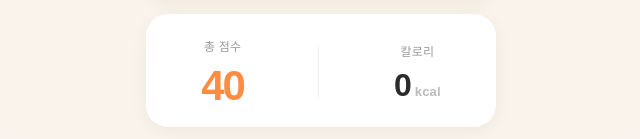
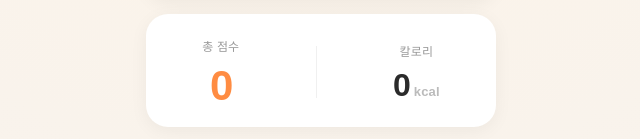
Before and after one commit to 2026-SMHRD-KDT-HealthCare-5/FitnessMeow, a React (Vite) app in the folder client/: page /result in a window 1280 px wide. Shown: the part 514-653 px from the top of the page, without its empty margins (319-959 px from the left). Built offline with nearby package versions, Linux system fonts and the light colour scheme.

Commit message:
Body: exercise_key, sets, reps, total_score, calories, perfect_count, normal_count

```diff
--- a/client/src/pages/Exercise.jsx
+++ b/client/src/pages/Exercise.jsx
@@ -496,10 +496,10 @@ function Exercise({ type = 'squat', settings, onBack, onFinish }) {
       exercise_key: selectedType,
       sets: totalSets,
       reps: targetCount,
-      totalReps,
-      perfect: gradeCountsRef.current.perfect,
-      normal: gradeCountsRef.current.normal,
+      total_score: resultStats.score,
       calories: resultStats.calories,
+      perfect_count: gradeCountsRef.current.perfect,
+      normal_count: gradeCountsRef.current.normal,
     };
 
     // POST /api/workouts 호출
--- a/client/src/pages/Result.jsx
+++ b/client/src/pages/Result.jsx
@@ -127,9 +127,9 @@ const Result = () => {
     exercise_key = 'pushup',
     sets = 1,
     reps = 15,
-    totalReps = 15,
-    perfect = 0,
-    normal = 0,
+    total_score = 0,
+    perfect_count = 0,
+    normal_count = 0,
     calories = 0,
   } = workoutData ?? {};
 
@@ -147,9 +147,7 @@ const Result = () => {
   const [barReady, setBarReady] = useState(true);
 
   // ── 파생 계산값 ──
-  const done = Math.max(0, totalReps - perfect - normal);
-  const score = calcScore(perfect, normal, done);
-  const churu = totalReps;
+  const churu = Math.max(sets * reps, perfect_count + normal_count);
 
   // ── 임시: 레벨업 없음 ──
   const isLevelUp = false;
@@ -260,7 +258,7 @@ const Result = () => {
           <div className="score-item">
             <span className="score-label">총 점수</span>
             {/* TODO: 정확도 연동 후 실제 점수 반영 */}
-            <span className="score-value orange">{score}</span>
+            <span className="score-value orange">{total_score}</span>
           </div>
           <div className="vdivider" />
           <div className="score-item">
@@ -276,7 +274,7 @@ const Result = () => {
         <div className="btn-row">
           <button
             className="btn-primary btn-full"
-            onClick={() => navigate('/exerciseselect')}
+            onClick={() => navigate('/mainlobby')}
           >
             로비로 돌아가기
           </button>
```
Also changed, not shown: 1 other file (tests, documents, lock files or other folders).
